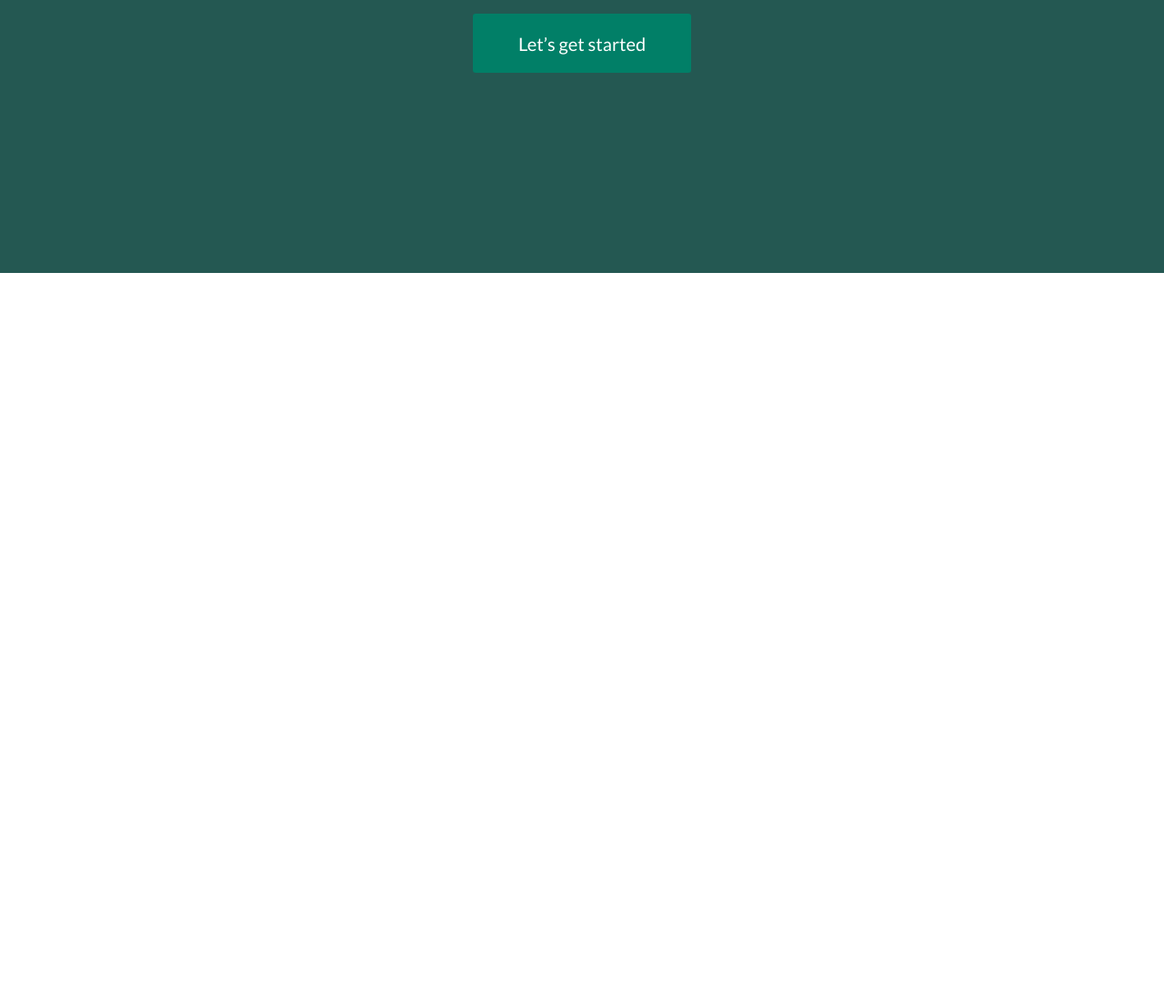
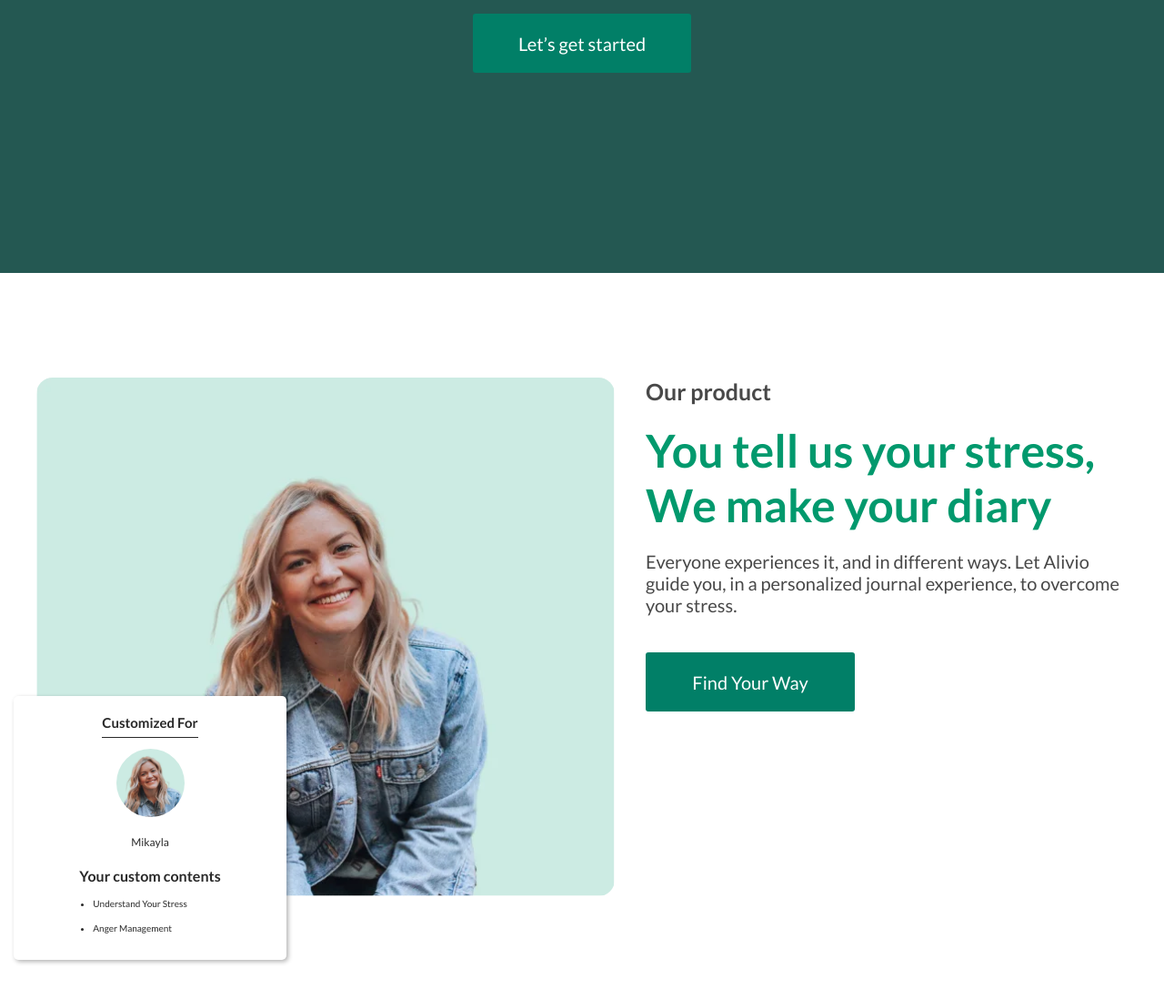
Before and after one commit to amlrltd/alivio_page, a plain HTML site: page index.html in a window 1280 px wide. Shown: the part 3485-4583 px from the top of the page at 91% size. Before the commit the page ends 3785 px from the top, so only its background shows below. Drawn offline with Linux system fonts and the light colour scheme.

Commit message:
product section implementation

```diff
--- a/index.css
+++ b/index.css
@@ -5,3 +5,5 @@
 @import url('styles/about.css');
 @import url('styles/card.css');
 @import url('styles/success.css');
+@import url('styles/product.css');
+@import url('styles/person-card.css');
--- a/index.html
+++ b/index.html
@@ -108,7 +108,6 @@
 						<p class="success__description">See how well Alivio works in a real customer’s life.</p>
 						<button class="btn">Let’s get started</button>
 					</div>
-
 					<div class="success__content-video">
 						<img src="assets/webp/video_cover.webp" alt="video cover img" class="success__cover">
 						<svg class="success__play-icon" aria-label="play icon">
@@ -119,6 +118,44 @@
 				</div>
 			</div>
 		</section>
+
+		<section class="product" aria-label="product section">
+			<div class="container">
+				<div class="product__wrapper">
+					<div class="product__preview">
+						<img src="assets/webp/photo_card.webp" alt="product preview" class="product__preview-img">
+					</div>
+
+					<div class="product__content">
+						<h4 class="product__info">Our product</h4>
+						<h5 class="product__title">
+							You tell us your stress,
+							We make your diary
+						</h5>
+						<p class="product__desc" aria-label="product description">
+							Everyone experiences it, and in different ways.
+							Let Alivio guide you, in a personalized journal experience, to overcome your stress.
+						</p>
+						<button class="btn">Find Your Way</button>
+					</div>
+
+					<figure class="person-card" aria-label="person card">
+						<h4 class="person-card__title">Customized For</h4>
+						<div class="person-card__preview">
+							<img src="assets/webp/photo_card.webp" alt="preview img" class="person-card__preview-img">
+						</div>
+						<h5 class="person-card__name">Mikayla</h5>
+						<blockquote class="person-card__desc" aria-label="description">
+							<h6 class="person-card__subtitle">Your custom contents</h6>
+							<ul class="person-card__list">
+								<li class="person-card__list-item">Understand Your Stress</li>
+								<li class="person-card__list-item">Anger Management</li>
+							</ul>
+						</blockquote>
+					</figure>
+				</div>
+			</div>
+		</section>
 	</main>
 </body>
 
--- a/styles/basic.css
+++ b/styles/basic.css
@@ -19,7 +19,7 @@ a {
 	color: unset;
 }
 
-h1, h2, h3, h4, h5, h6, p, figure {
+h1, h2, h3, h4, h5, h6, p, figure, blockquote {
 	margin: 0;
 }
 
--- /dev/null
+++ b/styles/person-card.css
@@ -0,0 +1,70 @@
+.person-card {
+	position: absolute;
+	top: 350px;
+	left: 5px;
+	width: 300px;
+	height: 290px;
+	padding: 20px 0;
+	background-color: var(--co-white);
+	border-radius: 5px;
+	color: var(--co-black);
+	box-shadow: 2px 2px 5px 0 rgba(0, 0, 0, 0.3);
+	overflow: hidden;
+	display: flex;
+	flex-direction: column;
+	justify-content: start;
+	align-items: center;
+	gap: 20px;
+}
+
+.person-card__title {
+	font-weight: 600;
+	font-size: 15px;
+	position: relative;
+}
+
+.person-card__title::after {
+	content: '';
+	position: absolute;
+	top: 25px;
+	left: 0;
+	right: 0;
+	height: 1px;
+	background-color: var(--co-black);
+}
+
+.person-card__preview {
+	border-radius: 50%;
+	width: 75px;
+	height: 75px;
+	overflow: hidden;
+	flex-shrink: 0;
+}
+
+.person-card__preview-img {
+	width: 120px;
+	height: 120px;
+	object-fit: cover;
+	object-position: -30px -15px;
+}
+
+.person-card__name {
+	font-size: 12px;
+	font-weight: 400;
+}
+
+.person-card__subtitle {
+	font-size: 16px;
+	font-weight: 700;
+}
+
+.person-card__list {
+	list-style: disc;
+	margin: 10px 0 0 15px;
+}
+
+.person-card__list-item {
+	font-size: 10px;
+	font-weight: 400;
+	margin: 15px 0 0 0;
+}
--- /dev/null
+++ b/styles/product.css
@@ -0,0 +1,94 @@
+.product {
+	padding: 115px 0 240px 0;
+}
+
+.product__wrapper {
+	width: 100%;
+	position: relative;
+	display: flex;
+	justify-content: space-between;
+	align-items: start;
+	gap: 15px;
+	padding: 0 30px;
+}
+
+.product__preview {
+	height: 570px;
+	border-radius: 18px;
+	overflow: hidden;
+}
+
+.product__preview-img {
+	width: 100%;
+	height: 100%;
+	object-fit: cover;
+}
+
+.product__content {
+	max-width: 530px;
+	display: flex;
+	flex-direction: column;
+	justify-content: start;
+	align-items: start;
+	row-gap: 20px;
+}
+
+.product__info {
+	color: var(--co-light-black);
+	font-weight: 600;
+	font-size: 25px;
+}
+
+.product__title {
+	color: var(--co-light-green);
+	font-weight: 700;
+	font-size: 50px;
+}
+
+.product__desc {
+	color: var(--co-light-black);
+	font-weight: 400;
+	font-size: 20px;
+}
+
+.product__content .btn {
+	width: 230px;
+	height: 65px;
+	margin: 20px 0 0 0;
+}
+
+.product__content .btn:hover {
+	outline: 2px solid var(--co-black);
+}
+
+@media (max-width: 992px) {
+	.product__title {
+		font-size: 32px;
+	}
+	.product__content {
+		max-width: 390px;
+	}
+}
+
+@media (max-width: 768px) {
+	.product {
+		padding: 115px 0;
+	}
+	.product__wrapper {
+		flex-wrap: wrap;
+		justify-content: center;
+		gap: 50px;
+	}
+	.product__preview {
+		height: 470px;
+	}
+	.product__title {
+		font-size: 28px;
+	}
+	.product__desc {
+		font-size: 16px;
+	}
+	.product__wrapper .person-card {
+		display: none;
+	}
+}
```
